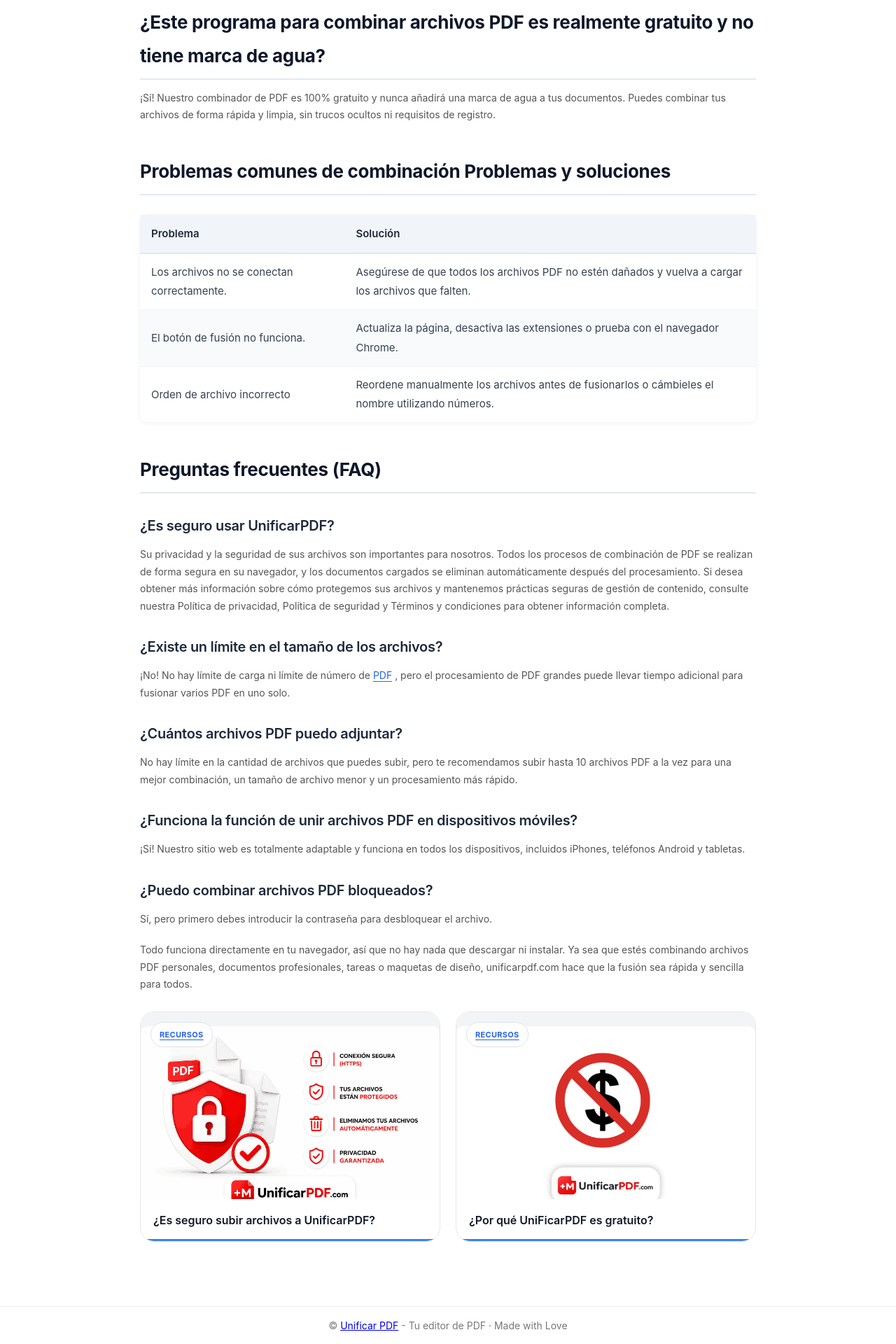
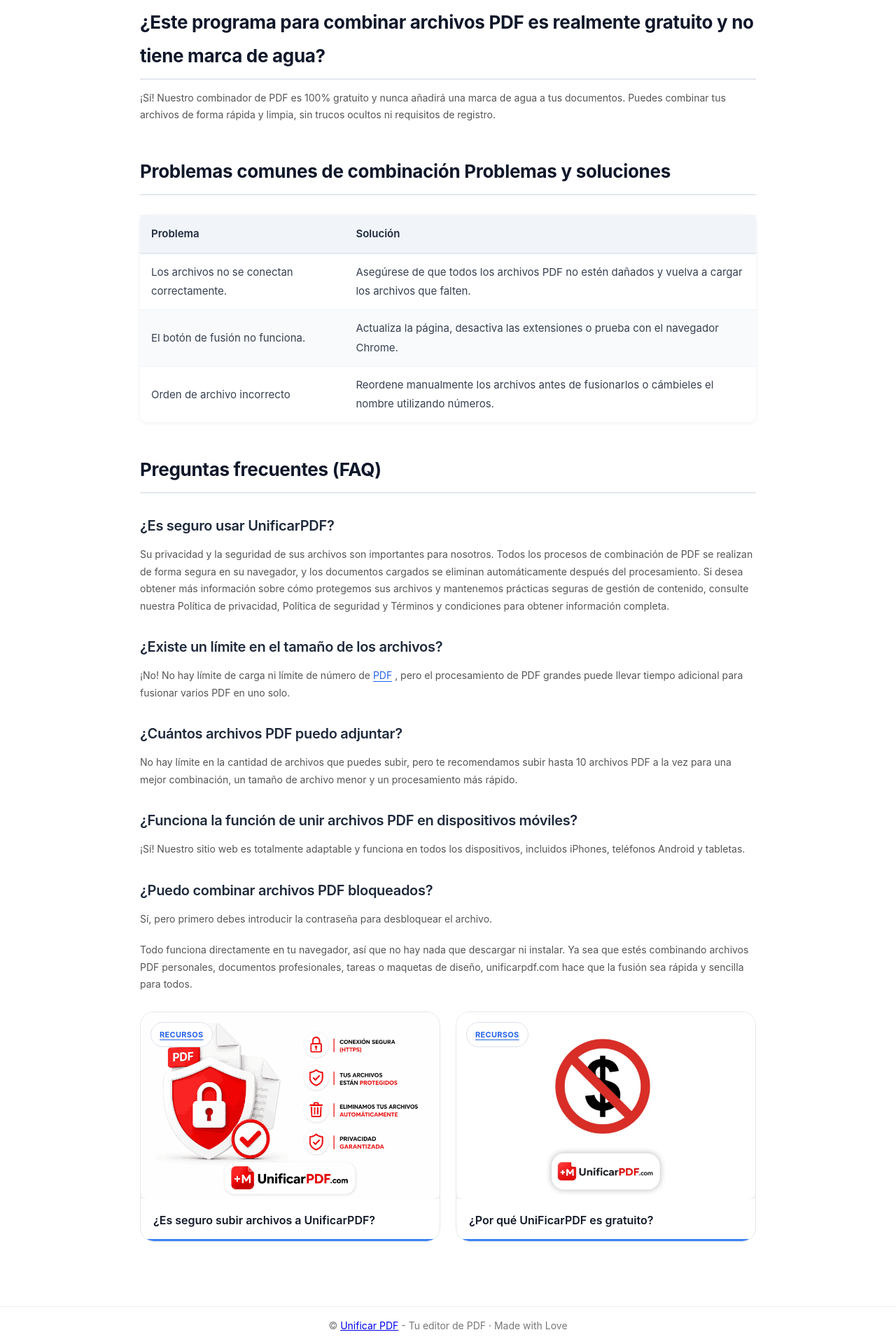
Before and after one commit to rforrupesh/pdf, a Jekyll site: the page built from index.html, in a window 1280 px wide. Shown: the part 4266-6186 px from the top of the page at 70% size. Built offline with Jekyll 4.4.1, drawn with Linux system fonts in a browser that asks for light colours.

Commit message:
Update style.css

```diff
--- a/assets/css/style.css
+++ b/assets/css/style.css
@@ -627,7 +627,7 @@
   height:100%;
   object-fit:cover;
   display:block;
-    margin:20px 0px;
+    margin:0px 0px;
 }
 
 /* CATEGORY */
```
